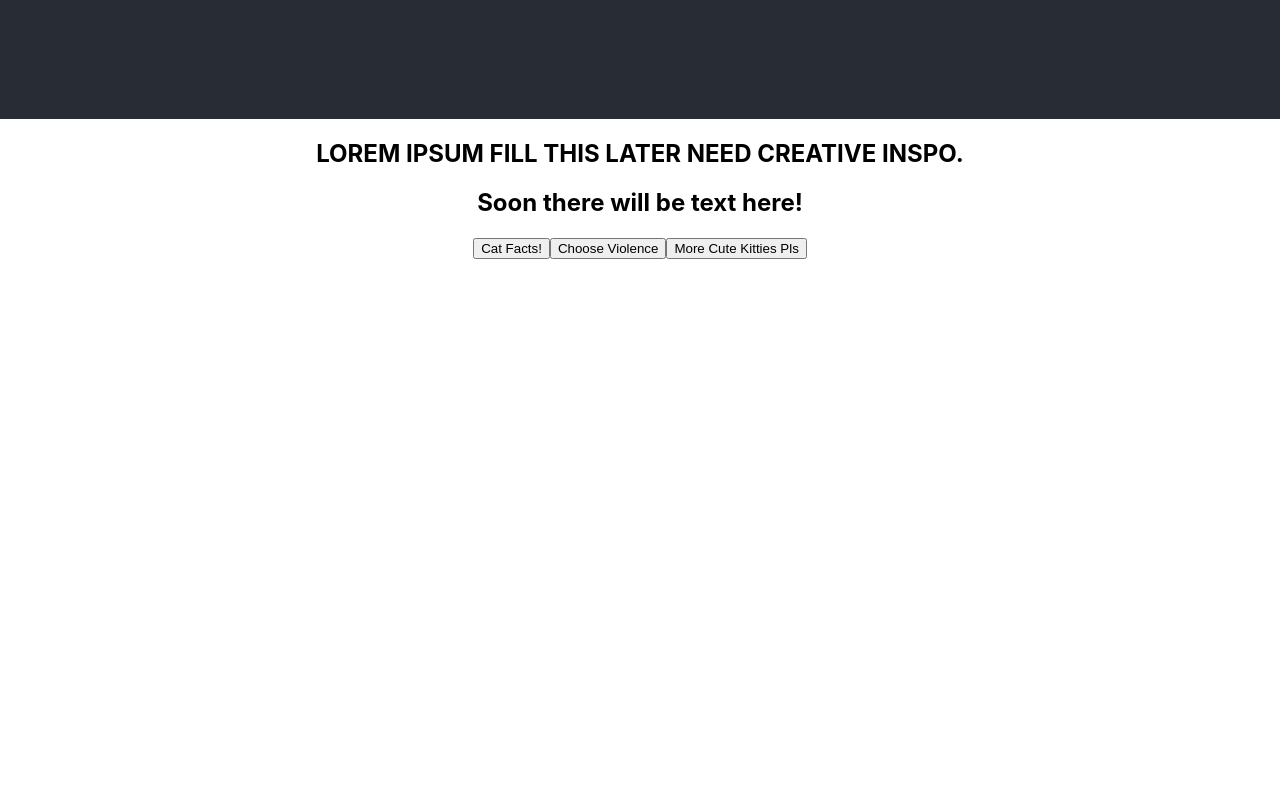
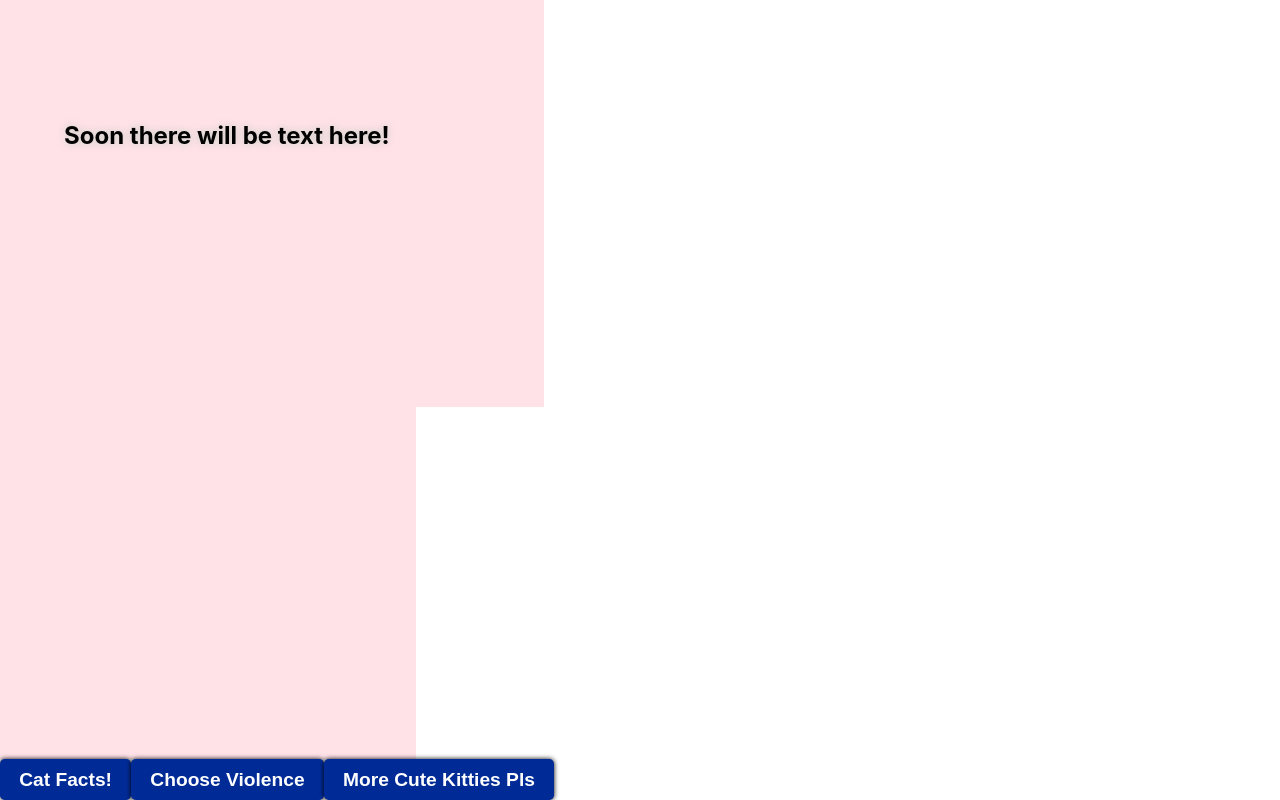
Before and after one commit to CinSua90/u3_project, a React (Create React App) app: page / in a window 1280 px wide. Shown: the part 681-1481 px from the top of the page. Before the commit the page ends 940 px from the top, so only its background shows below. Built offline with nearby package versions, Linux system fonts and the light colour scheme; no server answers.

Commit message:
css styling for divs

```diff
--- a/src/App.css
+++ b/src/App.css
@@ -1,6 +1,6 @@
-.App {
+/* .App {
   text-align: center;
-}
+} */
 
 .App-logo {
   height: 40vmin;
@@ -13,7 +13,7 @@
   }
 }
 
-.App-header {
+/* .App-header {
   background-color: #282c34;
   min-height: 100vh;
   display: flex;
@@ -22,7 +22,7 @@
   justify-content: center;
   font-size: calc(10px + 2vmin);
   color: white;
-}
+} */
 
 .App-link {
   color: #61dafb;
--- a/src/index.css
+++ b/src/index.css
@@ -1,3 +1,7 @@
+body {
+background: white;
+}
+
 body {
   margin: 0;
   font-family: -apple-system, BlinkMacSystemFont, 'Segoe UI', 'Roboto', 'Oxygen',
@@ -11,3 +15,48 @@ code {
   font-family: source-code-pro, Menlo, Monaco, Consolas, 'Courier New',
     monospace;
 }
+
+
+button {
+  padding: 0.5em 1em;
+  font-weight: bold;
+  border: none;
+  outline: none;
+  font-size: 1.2em;
+  background-color: rgb(0, 43, 151);
+  color: white;
+  border-radius: 0.25em;
+  box-shadow: 0 0 0.25em black;
+}
+
+.catFact-container {
+  display: flex;
+  background: #ffe2e8;
+  padding: 6em 4em;
+  width: 26em;
+  height: 22em;
+  flex-direction: column;
+  justify-content: center;
+  text-shadow: 0 0 0.5em rgba(0, 151, 88, 0.253);
+}
+
+.Chaos-container {
+  display: flex;
+  background: #ffe2e8;
+  padding: 6em 4em;
+  width: 26em;
+  height: 22em;
+  flex-direction: column;
+  justify-content: center;
+  text-shadow: 0 0 0.5em rgba(0, 151, 88, 0.253);
+}
+
+.catPic-container {
+  display: flex;
+  background: #ffe2e8;
+  width: 26em;
+  height: 22em;
+  flex-direction: column;
+  justify-content: center;
+  text-shadow: 0 0 0.5em rgba(0, 151, 88, 0.253);
+}
```
